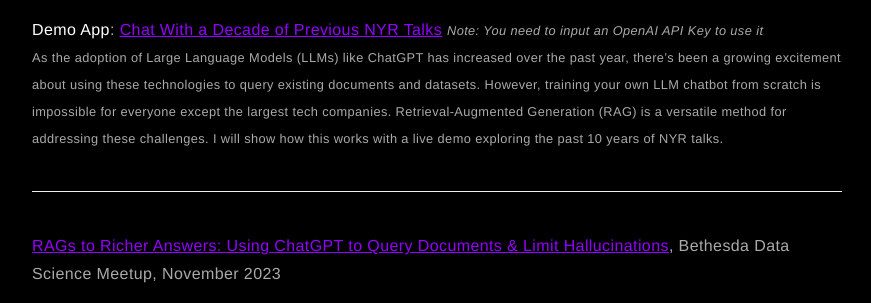
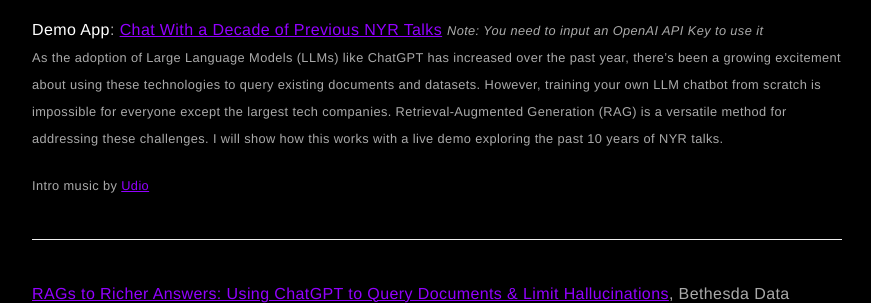
Before and after one commit to AlanFeder/AlanFeder.github.io, a Jekyll site: the page built from presentations.md, in a window 1280 px wide and 900 px high, scrolled down 784 px, cut to the strip 82-385 px from the top of the window. Shown: the whole strip, without its empty margins (203-1074 px from the left). Built offline with Jekyll 4.4.1, drawn with Linux system fonts in a browser that asks for light colours; nearby versions of some CDN libraries.

Commit message:
add link to intro music

```diff
--- a/presentations.md
+++ b/presentations.md
@@ -30,6 +30,8 @@ title: Data Science Presentations & Publications
 </div>
 **Demo App**: [Chat With a Decade of Previous NYR Talks](https://nyr.alanfeder.com/) <small>*Note: You need to input an OpenAI API Key to use it*</small>
 <small>As the adoption of Large Language Models (LLMs) like ChatGPT has increased over the past year, there's been a growing excitement about using these technologies to query existing documents and datasets. However, training your own LLM chatbot from scratch is impossible for everyone except the largest tech companies. Retrieval-Augmented Generation (RAG) is a versatile method for addressing these challenges. I will show how this works with a live demo exploring the past 10 years of NYR talks.</small>
+
+<small>Intro music by <a href="https://www.udio.com/songs/e9YZScxFKB36PCz2yJu8EF">Udio</a></small>
 
 ***
 <!-- <div class="container">
```
